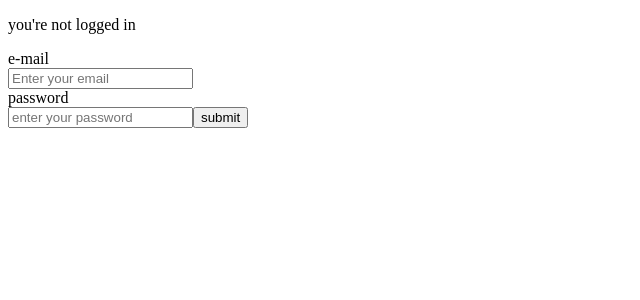
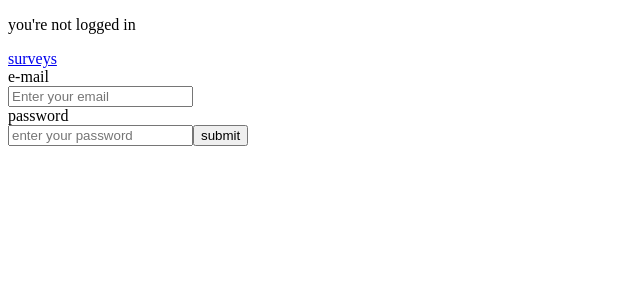
Before and after one commit to marcello-ants/nextjs-apollo-login, a Next.js app: page / in a window 1280 px wide. Shown: the top 300 px of the page, without its empty margins (0-640 px from the left). Built offline with nearby package versions, Linux system fonts and the light colour scheme.

Commit message:
add surveys page

```diff
--- a/components/AuthenticatedApp.tsx
+++ b/components/AuthenticatedApp.tsx
@@ -1,4 +1,5 @@
 import React from "react"
+import Link from 'next/link'
 import Logout from "./Logout"
 import { useGetTechnologiesQuery} from "../src/graphql/index"
 
@@ -18,6 +19,7 @@ const AuthenticatedApp = () => {
       ) :(
         <>
           <div>you're logged in</div>
+          <Link href="/surveys" passHref></Link>
           <Logout />
         </>
       )}
--- a/components/UnauthenticatedApp.tsx
+++ b/components/UnauthenticatedApp.tsx
@@ -1,5 +1,6 @@
 import React from "react"
 import Login from "./Login"
+import Link from "next/link"
 
 interface Props {
   sendLocalData: (data: object) => void
@@ -13,6 +14,7 @@ const UnauthenticatedApp = ({sendLocalData}: Props) => {
   return (
     <>
       <p>you're not logged in</p>
+      <Link href="surveys">surveys</Link>
       <Login sendLoginInfo={getLoginInfo}/>
     </>
   )
```
Also changed, not shown: pages/surveys.tsx (added, +13 -0 lines), .babelrc, 1 other file (tests, documents, lock files or other folders).
